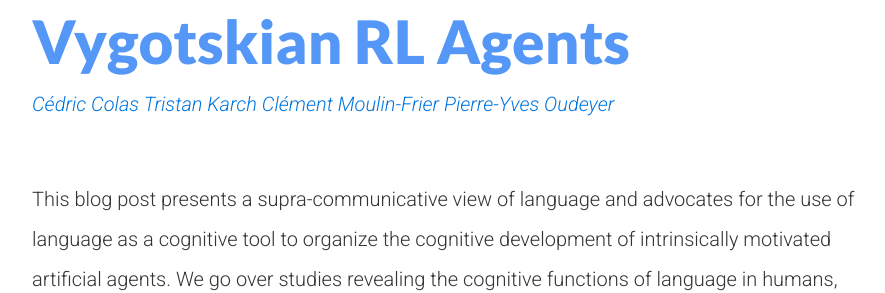
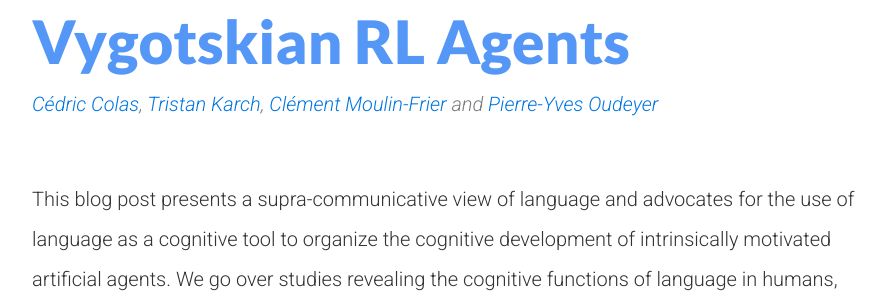
Before and after one commit to flowersteam/flowersteam.github.io, a Jekyll site: the page built from index.html, in a window 1280 px wide and 900 px high, scrolled down 502 px. Shown: the part 168-461 px from the top of the window, without its empty margins (188-1073 px from the left). Built offline with Jekyll 4.4.1, drawn with Linux system fonts in a browser that asks for light colours; nearby versions of some CDN libraries; the list of posts is cut into pages by our own code.

```diff
--- a/_posts/2021-03-03-vygotskia_rl.md
+++ b/_posts/2021-03-03-vygotskia_rl.md
@@ -8,15 +8,15 @@ categories: jekyll
 permalink: language_as_cognitive_tool_vygotskian_rl
 use_math: true
 authors:
-- name: Cédric Colas
+- name: 'Cédric Colas'
   link: https://ccolas.github.io/
-  next: ' '
-- name: Tristan Karch
+  next: ',  '
+- name: 'Tristan Karch'
   link: http://tristankarch.com
-  next: ' '
-- name: Clément Moulin-Frier
+  next: ',  '
+- name: 'Clément Moulin-Frier'
   link: http://clement-moulin-frier.github.io/
-  next: ' '
+  next: ' and  '
 - name: Pierre-Yves Oudeyer
   link: http://www.pyoudeyer.com/
   next: ' '
```
